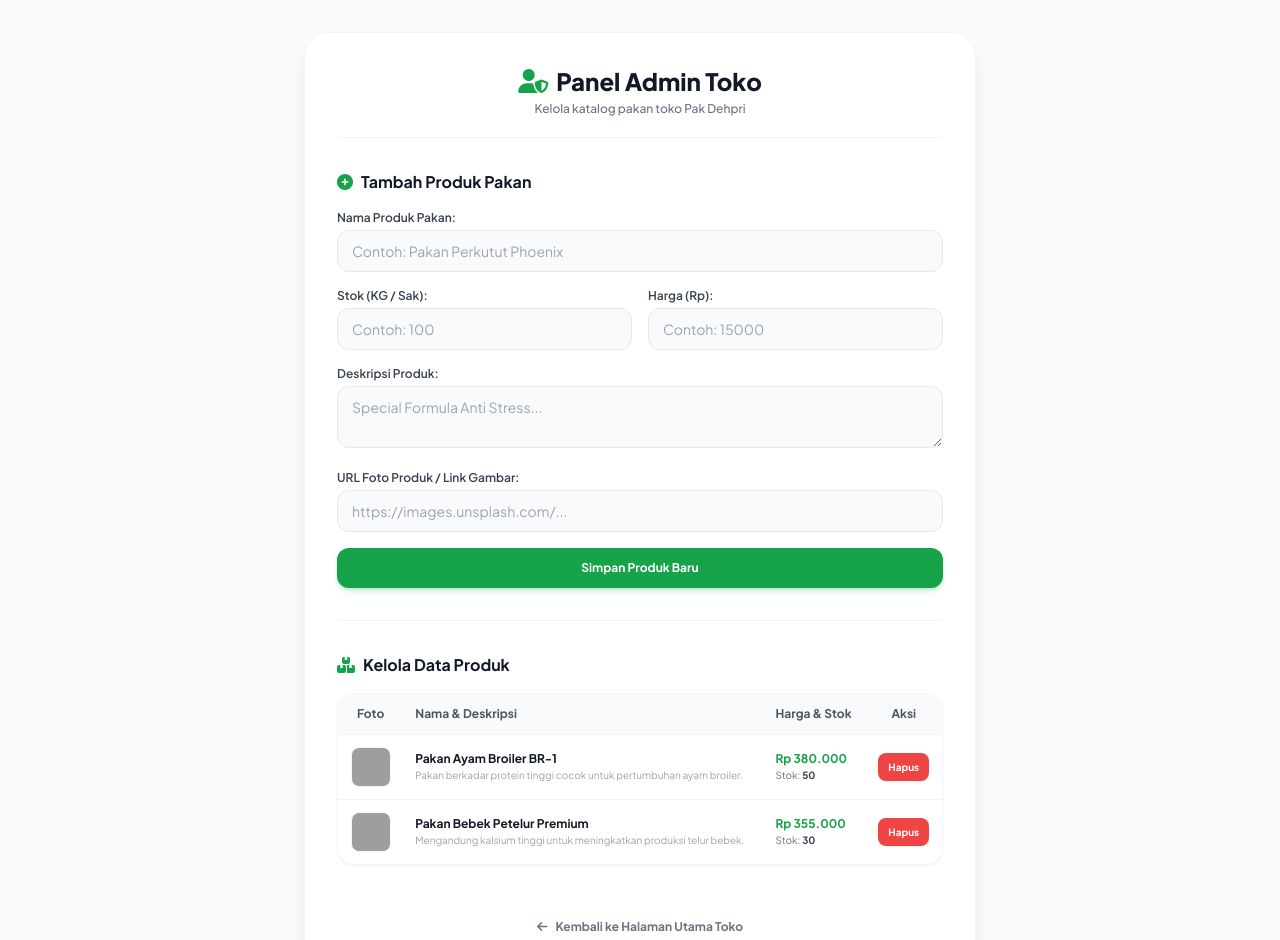
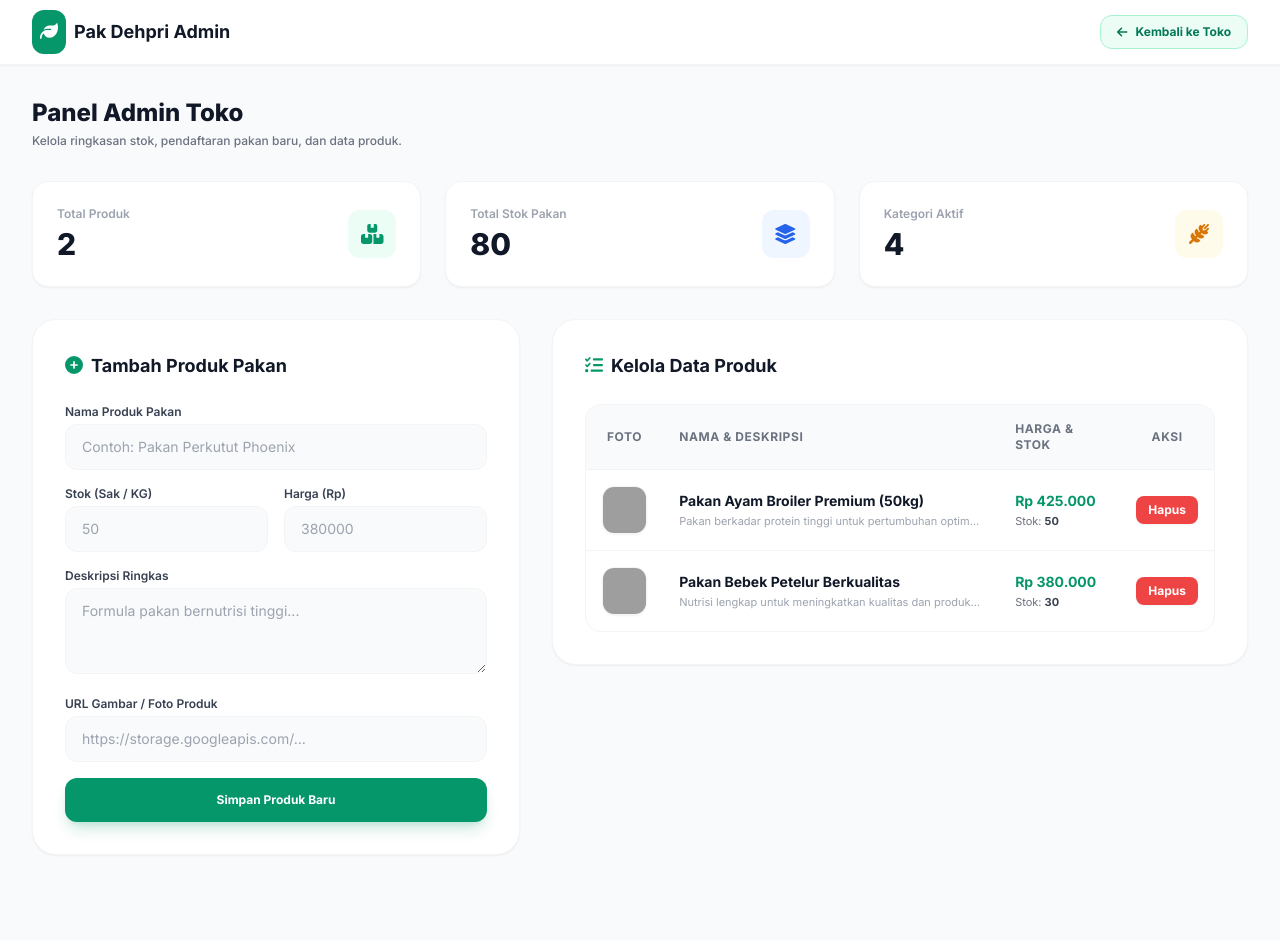
Before and after one commit to dendirp6-cmd/toko-pakan-pak-dehpri, a website: page public/admin.html in a window 1280 px wide. Shown: the top 940 px of the page. Drawn offline with nearby package versions, Linux system fonts and the light colour scheme; grey boxes are pictures that could not be loaded.

Commit message:
Update admin.html with modern UI from Figma/UX Pilot

```diff
--- a/public/admin.html
+++ b/public/admin.html
@@ -1,143 +1,167 @@
 <!DOCTYPE html>
 <html lang="id">
 <head>
+    <script>
+        window.FontAwesomeConfig = { autoReplaceSvg: 'nest' };
+    </script>
+    <script src="https://cdnjs.cloudflare.com/ajax/libs/font-awesome/6.4.0/js/all.min.js" crossorigin="anonymous" referrerpolicy="no-referrer"></script>
     <meta charset="UTF-8">
     <meta name="viewport" content="width=device-width, initial-scale=1.0">
-  <title>Admin - Pakan Ternak Pak Dehpri</title>
+    <title>Panel Admin Toko - Pak Dehpri</title>
+    <script src="https://cdn.tailwindcss.com"></script>
+    <link rel="stylesheet" href="https://cdnjs.cloudflare.com/ajax/libs/font-awesome/6.5.1/css/all.min.css">
+    <link href="https://fonts.googleapis.com/css2?family=Inter:wght@300;400;500;600;700;800&display=swap" rel="stylesheet">
+    <style>
+        body { font-family: 'Inter', sans-serif; }
+    </style>
+</head>
+<body class="bg-gray-50 text-gray-900 pb-20">
 
-  <!-- Tailwind CSS CDN -->
-  <script src="https://cdn.tailwindcss.com"></script>
-  <!-- Google Fonts: Plus Jakarta Sans -->
-  <link rel="preconnect" href="https://fonts.googleapis.com">
-  <link rel="preconnect" href="https://fonts.gstatic.com" crossorigin>
-  <link href="https://fonts.googleapis.com/css2?family=Plus+Jakarta+Sans:wght@400;500;600;700;800&display=swap" rel="stylesheet">
-  <!-- FontAwesome Icons -->
-  <link rel="stylesheet" href="https://cdnjs.cloudflare.com/ajax/libs/font-awesome/6.4.0/css/all.min.css">
+    <!-- Navbar Admin -->
+    <nav class="bg-white border-b border-gray-100 sticky top-0 z-50 shadow-sm">
+        <div class="max-w-7xl mx-auto px-4 sm:px-6 lg:px-8 h-16 flex items-center justify-between">
+            <div class="flex items-center gap-2">
+                <div class="bg-emerald-600 p-2 rounded-xl text-white">
+                    <i class="fa-solid fa-leaf text-lg"></i>
+                </div>
+                <span class="font-bold text-gray-900 text-lg">Pak Dehpri Admin</span>
+            </div>
+            <a href="/" class="text-xs font-bold text-emerald-700 bg-emerald-50 hover:bg-emerald-100 border border-emerald-200 px-4 py-2 rounded-xl transition-all flex items-center gap-2">
+                <i class="fa-solid fa-arrow-left"></i> Kembali ke Toko
+            </a>
+        </div>
+    </nav>
 
-  <script>
-    tailwind.config = {
-      theme: {
-        extend: {
-          fontFamily: {
-            sans: ['Plus Jakarta Sans', 'sans-serif'],
-          },
-          colors: {
-            brand: {
-              50: '#f0fdf4',
-              100: '#dcfce7',
-              500: '#22c55e',
-              600: '#16a34a',
-              700: '#15803d',
-            }
-          }
-        }
-      }
-    }
-  </script>
-</head>
-<body class="bg-gray-50 text-gray-800 font-sans antialiased py-8 px-4 sm:px-6">
+    <!-- Main Container -->
+    <main class="max-w-7xl mx-auto px-4 sm:px-6 lg:px-8 pt-8 space-y-8">
 
-  <div class="max-w-2xl mx-auto bg-white rounded-3xl shadow-xl border border-gray-100 p-6 md:p-8 space-y-8">
-
-    <!-- Header Admin -->
-    <div class="text-center space-y-1 border-b border-gray-100 pb-5">
-      <h2 class="text-2xl font-extrabold text-gray-900 flex items-center justify-center gap-2">
-        <i class="fa-solid fa-user-shield text-brand-600"></i> Panel Admin Toko
-      </h2>
-      <p class="text-xs text-gray-500 font-medium">Kelola katalog pakan toko Pak Dehpri</p>
+        <div>
+            <h1 class="text-2xl font-extrabold text-gray-900">Panel Admin Toko</h1>
+            <p class="text-xs text-gray-500 font-medium mt-1">Kelola ringkasan stok, pendaftaran pakan baru, dan data produk.</p>
         </div>
 
-    <!-- Form Tambah Produk -->
-    <form id="form-tambah" class="space-y-4">
-      <h3 class="font-bold text-gray-900 text-base flex items-center gap-2">
-        <i class="fa-solid fa-circle-plus text-brand-600"></i> Tambah Produk Pakan
-      </h3>
-
-      <div class="space-y-1">
-        <label class="block text-xs font-semibold text-gray-700">Nama Produk Pakan:</label>
-        <input type="text" id="nama" required placeholder="Contoh: Pakan Perkutut Phoenix" class="w-full px-3.5 py-2.5 bg-gray-50 border border-gray-200 rounded-xl text-sm focus:bg-white focus:border-brand-500 focus:outline-none focus:ring-4 focus:ring-brand-500/10 transition-all">
+        <!-- Ringkasan Statistik -->
+        <div class="grid grid-cols-1 md:grid-cols-3 gap-6">
+            <div class="bg-white p-6 rounded-2xl border border-gray-100 shadow-sm flex items-center justify-between">
+                <div>
+                    <p class="text-xs font-semibold text-gray-400">Total Produk</p>
+                    <h3 id="stat-total-produk" class="text-3xl font-extrabold text-gray-900 mt-1">0</h3>
+                </div>
+                <div class="w-12 h-12 rounded-xl bg-emerald-50 text-emerald-600 flex items-center justify-center text-xl">
+                    <i class="fa-solid fa-boxes-stacked"></i>
+                </div>
             </div>
 
-      <div class="grid grid-cols-1 sm:grid-cols-2 gap-4">
+            <div class="bg-white p-6 rounded-2xl border border-gray-100 shadow-sm flex items-center justify-between">
+                <div>
+                    <p class="text-xs font-semibold text-gray-400">Total Stok Pakan</p>
+                    <h3 id="stat-total-stok" class="text-3xl font-extrabold text-gray-900 mt-1">0</h3>
+                </div>
+                <div class="w-12 h-12 rounded-xl bg-blue-50 text-blue-600 flex items-center justify-center text-xl">
+                    <i class="fa-solid fa-layer-group"></i>
+                </div>
+            </div>
+
+            <div class="bg-white p-6 rounded-2xl border border-gray-100 shadow-sm flex items-center justify-between">
+                <div>
+                    <p class="text-xs font-semibold text-gray-400">Kategori Aktif</p>
+                    <h3 id="stat-kategori" class="text-3xl font-extrabold text-gray-900 mt-1">4</h3>
+                </div>
+                <div class="w-12 h-12 rounded-xl bg-amber-50 text-amber-600 flex items-center justify-center text-xl">
+                    <i class="fa-solid fa-wheat-awn"></i>
+                </div>
+            </div>
+        </div>
+
+        <!-- Form & Table Grid -->
+        <div class="grid grid-cols-1 lg:grid-cols-12 gap-8 items-start">
+
+            <!-- Form Tambah Produk -->
+            <div class="lg:col-span-5 bg-white p-6 md:p-8 rounded-3xl border border-gray-100 shadow-sm space-y-6">
+                <h2 class="text-lg font-bold text-gray-900 flex items-center gap-2">
+                    <i class="fa-solid fa-circle-plus text-emerald-600"></i> Tambah Produk Pakan
+                </h2>
+
+                <form id="form-tambah" class="space-y-4">
                     <div class="space-y-1">
-          <label class="block text-xs font-semibold text-gray-700">Stok (KG / Sak):</label>
-          <input type="number" id="stok" required placeholder="Contoh: 100" class="w-full px-3.5 py-2.5 bg-gray-50 border border-gray-200 rounded-xl text-sm focus:bg-white focus:border-brand-500 focus:outline-none focus:ring-4 focus:ring-brand-500/10 transition-all">
+                        <label class="block text-xs font-semibold text-gray-700">Nama Produk Pakan</label>
+                        <input type="text" id="nama" required placeholder="Contoh: Pakan Perkutut Phoenix" class="w-full px-4 py-3 bg-gray-50 border border-gray-100 rounded-xl text-sm focus:bg-white focus:border-emerald-500 focus:outline-none focus:ring-4 focus:ring-emerald-500/10 transition-all">
+                    </div>
+
+                    <div class="grid grid-cols-2 gap-4">
+                        <div class="space-y-1">
+                            <label class="block text-xs font-semibold text-gray-700">Stok (Sak / KG)</label>
+                            <input type="number" id="stok" required placeholder="50" class="w-full px-4 py-3 bg-gray-50 border border-gray-100 rounded-xl text-sm focus:bg-white focus:border-emerald-500 focus:outline-none focus:ring-4 focus:ring-emerald-500/10 transition-all">
                         </div>
                         <div class="space-y-1">
-          <label class="block text-xs font-semibold text-gray-700">Harga (Rp):</label>
-          <input type="number" id="harga" required placeholder="Contoh: 15000" class="w-full px-3.5 py-2.5 bg-gray-50 border border-gray-200 rounded-xl text-sm focus:bg-white focus:border-brand-500 focus:outline-none focus:ring-4 focus:ring-brand-500/10 transition-all">
+                            <label class="block text-xs font-semibold text-gray-700">Harga (Rp)</label>
+                            <input type="number" id="harga" required placeholder="380000" class="w-full px-4 py-3 bg-gray-50 border border-gray-100 rounded-xl text-sm focus:bg-white focus:border-emerald-500 focus:outline-none focus:ring-4 focus:ring-emerald-500/10 transition-all">
                         </div>
                     </div>
 
                     <div class="space-y-1">
-        <label class="block text-xs font-semibold text-gray-700">Deskripsi Produk:</label>
-        <textarea id="deskripsi" rows="2" placeholder="Special Formula Anti Stress..." class="w-full px-3.5 py-2.5 bg-gray-50 border border-gray-200 rounded-xl text-sm focus:bg-white focus:border-brand-500 focus:outline-none focus:ring-4 focus:ring-brand-500/10 transition-all"></textarea>
+                        <label class="block text-xs font-semibold text-gray-700">Deskripsi Ringkas</label>
+                        <textarea id="deskripsi" rows="3" placeholder="Formula pakan bernutrisi tinggi..." class="w-full px-4 py-3 bg-gray-50 border border-gray-100 rounded-xl text-sm focus:bg-white focus:border-emerald-500 focus:outline-none focus:ring-4 focus:ring-emerald-500/10 transition-all"></textarea>
                     </div>
 
                     <div class="space-y-1">
-        <label class="block text-xs font-semibold text-gray-700">URL Foto Produk / Link Gambar:</label>
-        <input type="url" id="gambarUrl" placeholder="https://images.unsplash.com/..." class="w-full px-3.5 py-2.5 bg-gray-50 border border-gray-200 rounded-xl text-sm focus:bg-white focus:border-brand-500 focus:outline-none focus:ring-4 focus:ring-brand-500/10 transition-all">
+                        <label class="block text-xs font-semibold text-gray-700">URL Gambar / Foto Produk</label>
+                        <input type="url" id="gambarUrl" placeholder="https://storage.googleapis.com/..." class="w-full px-4 py-3 bg-gray-50 border border-gray-100 rounded-xl text-sm focus:bg-white focus:border-emerald-500 focus:outline-none focus:ring-4 focus:ring-emerald-500/10 transition-all">
                     </div>
 
-      <button type="submit" class="w-full bg-brand-600 hover:bg-brand-700 text-white font-bold text-xs py-3 px-4 rounded-xl shadow-md shadow-brand-600/20 transition-all">
+                    <button type="submit" class="w-full bg-emerald-600 hover:bg-emerald-700 text-white font-bold text-xs py-3.5 px-4 rounded-xl shadow-lg shadow-emerald-600/20 transition-all">
                         Simpan Produk Baru
                     </button>
                 </form>
+            </div>
 
-    <hr class="border-gray-100">
+            <!-- Tabel Kelola Data -->
+            <div class="lg:col-span-7 bg-white p-6 md:p-8 rounded-3xl border border-gray-100 shadow-sm space-y-6">
+                <h2 class="text-lg font-bold text-gray-900 flex items-center gap-2">
+                    <i class="fa-solid fa-list-check text-emerald-600"></i> Kelola Data Produk
+                </h2>
 
-    <!-- Tabel Data Produk -->
-    <div class="space-y-4">
-      <h3 class="font-bold text-gray-900 text-base flex items-center gap-2">
-        <i class="fa-solid fa-boxes-stacked text-brand-600"></i> Kelola Data Produk
-      </h3>
-      <div class="overflow-x-auto border border-gray-100 rounded-2xl shadow-sm">
+                <div class="overflow-x-auto rounded-2xl border border-gray-100">
                     <table class="w-full text-xs text-left border-collapse">
                         <thead>
-            <tr class="bg-gray-50 border-b border-gray-100 text-gray-600 font-bold">
-              <th class="p-3 text-center">Foto</th>
-              <th class="p-3">Nama & Deskripsi</th>
-              <th class="p-3">Harga & Stok</th>
-              <th class="p-3 text-center">Aksi</th>
+                            <tr class="bg-gray-50 border-b border-gray-100 text-gray-500 font-bold uppercase tracking-wider">
+                                <th class="p-4 text-center">Foto</th>
+                                <th class="p-4">Nama & Deskripsi</th>
+                                <th class="p-4">Harga & Stok</th>
+                                <th class="p-4 text-center">Aksi</th>
                             </tr>
                         </thead>
-          <tbody id="tabel-produk-body" class="divide-y divide-gray-100">
-            <!-- Data akan di-render di sini -->
+                        <tbody id="tabel-body" class="divide-y divide-gray-100">
+                            <!-- Data akan otomatis di-render oleh JS -->
                         </tbody>
                     </table>
                 </div>
             </div>
 
-    <div class="pt-4 text-center">
-      <a href="/" class="inline-flex items-center gap-2 text-xs font-bold text-gray-500 hover:text-brand-600 transition-colors">
-        <i class="fa-solid fa-arrow-left"></i> Kembali ke Halaman Utama Toko
-      </a>
         </div>
 
-  </div>
+    </main>
 
     <script>
-    // Data Default Mula-mula
         const defaultData = [
             {
                 id: "1",
-        nama: "Pakan Ayam Broiler BR-1",
-        harga: 380000,
+                nama: "Pakan Ayam Broiler Premium (50kg)",
+                harga: 425000,
                 stok: 50,
-        gambar: "https://images.unsplash.com/photo-1548550023-2bdb3c5beed7?auto=format&fit=crop&w=600&q=80",
-        deskripsi: "Pakan berkadar protein tinggi cocok untuk pertumbuhan ayam broiler."
+                gambar: "https://storage.googleapis.com/uxpilot-auth.appspot.com/gen_a8b8e00158_9b1f07d81d8e5fb8.png",
+                deskripsi: "Pakan berkadar protein tinggi untuk pertumbuhan optimal ayam broiler."
             },
             {
                 id: "2",
-        nama: "Pakan Bebek Petelur Premium",
-        harga: 355000,
+                nama: "Pakan Bebek Petelur Berkualitas",
+                harga: 380000,
                 stok: 30,
-        gambar: "https://images.unsplash.com/photo-1516467508483-a7212febe31a?auto=format&fit=crop&w=600&q=80",
-        deskripsi: "Mengandung kalsium tinggi untuk meningkatkan produksi telur bebek."
+                gambar: "https://storage.googleapis.com/uxpilot-auth.appspot.com/gen_a8b8e00158_9692e9ce95daca77.png",
+                deskripsi: "Nutrisi lengkap untuk meningkatkan kualitas dan produksi telur bebek."
             }
         ];
 
-    // Ambil Data dari LocalStorage
         function getStoredData() {
             const stored = localStorage.getItem('dataPakanStore');
             if (!stored) {
@@ -147,14 +171,18 @@
             return JSON.parse(stored);
         }
 
-    // Memuat Data ke Tabel
-    function muatTabelAdmin() {
+        function renderAdmin() {
             const data = getStoredData();
-      const tbody = document.getElementById('tabel-produk-body');
+            const tbody = document.getElementById('tabel-body');
             tbody.innerHTML = '';
 
+            // Update Statistik
+            document.getElementById('stat-total-produk').innerText = data.length;
+            const totalStok = data.reduce((acc, curr) => acc + (Number(curr.stok) || 0), 0);
+            document.getElementById('stat-total-stok').innerText = totalStok;
+
             if (data.length === 0) {
-        tbody.innerHTML = `<tr><td colspan="4" class="p-4 text-center text-gray-400 font-medium">Belum ada produk tersimpan.</td></tr>`;
+                tbody.innerHTML = `<tr><td colspan="4" class="p-8 text-center text-gray-400 font-medium">Belum ada produk tersimpan.</td></tr>`;
                 return;
             }
 
@@ -162,19 +190,19 @@
                 const tr = document.createElement('tr');
                 tr.className = "hover:bg-gray-50/50 transition-colors";
                 tr.innerHTML = `
-          <td class="p-3 text-center">
-            <img src="${item.gambar}" class="w-10 h-10 object-cover rounded-lg mx-auto border border-gray-100" alt="Foto">
+                    <td class="p-4 text-center">
+                        <img src="${item.gambar}" class="w-12 h-12 object-cover rounded-xl mx-auto border border-gray-100 shadow-sm" alt="Foto">
                     </td>
-          <td class="p-3">
-            <span class="font-bold text-gray-900">${item.nama}</span>
-            <p class="text-gray-400 text-[10px] line-clamp-1">${item.deskripsi || '-'}</p>
+                    <td class="p-4">
+                        <span class="font-bold text-gray-900 block text-sm">${item.nama}</span>
+                        <p class="text-gray-400 text-[11px] line-clamp-1 mt-0.5">${item.deskripsi || '-'}</p>
                     </td>
-          <td class="p-3">
-            <span class="font-bold text-brand-600">Rp ${(Number(item.harga) || 0).toLocaleString('id-ID')}</span>
-            <p class="text-gray-500 text-[10px]">Stok: <b class="text-gray-700">${item.stok}</b></p>
+                    <td class="p-4">
+                        <span class="font-bold text-emerald-600 block text-sm">Rp ${(Number(item.harga) || 0).toLocaleString('id-ID')}</span>
+                        <p class="text-gray-500 text-[11px] mt-0.5">Stok: <b class="text-gray-700">${item.stok}</b></p>
                     </td>
-          <td class="p-3 text-center">
-            <button onclick="hapusProduk('${item.id}')" class="bg-red-500 hover:bg-red-600 text-white font-bold px-2.5 py-1.5 rounded-lg text-[10px] transition-colors shadow-sm">
+                    <td class="p-4 text-center">
+                        <button onclick="hapusProduk('${item.id}')" class="bg-red-500 hover:bg-red-600 text-white font-bold px-3 py-1.5 rounded-lg text-xs transition-colors shadow-sm">
                             Hapus
                         </button>
                     </td>
@@ -183,42 +211,34 @@
             });
         }
 
-    // Fungsi Hapus Produk
         function hapusProduk(id) {
-      if (!confirm('Yakin ingin menghapus produk ini?')) return;
-
+            if (!confirm('Yakin ingin menghapus produk pakan ini?')) return;
             let data = getStoredData();
             data = data.filter(item => String(item.id) !== String(id));
             localStorage.setItem('dataPakanStore', JSON.stringify(data));
-
-      alert('Produk berhasil dihapus!');
-      muatTabelAdmin();
+            renderAdmin();
         }
 
-    // Submit Form Tambah Produk
         document.getElementById('form-tambah').addEventListener('submit', function(e) {
             e.preventDefault();
-
             const newProduct = {
                 id: String(Date.now()),
                 nama: document.getElementById('nama').value,
                 stok: Number(document.getElementById('stok').value) || 0,
                 harga: Number(document.getElementById('harga').value) || 0,
                 deskripsi: document.getElementById('deskripsi').value,
-        gambar: document.getElementById('gambarUrl').value || "https://images.unsplash.com/photo-1548550023-2bdb3c5beed7?auto=format&fit=crop&w=600&q=80"
+                gambar: document.getElementById('gambarUrl').value || "https://storage.googleapis.com/uxpilot-auth.appspot.com/gen_a8b8e00158_9b1f07d81d8e5fb8.png"
             };
 
             const data = getStoredData();
             data.push(newProduct);
             localStorage.setItem('dataPakanStore', JSON.stringify(data));
 
-      alert('Produk berhasil ditambahkan!');
             document.getElementById('form-tambah').reset();
-      muatTabelAdmin();
+            renderAdmin();
         });
 
-    muatTabelAdmin();
+        renderAdmin();
     </script>
-
 </body>
 </html>
```
Lines whose indentation alone changed are shown as unchanged.
